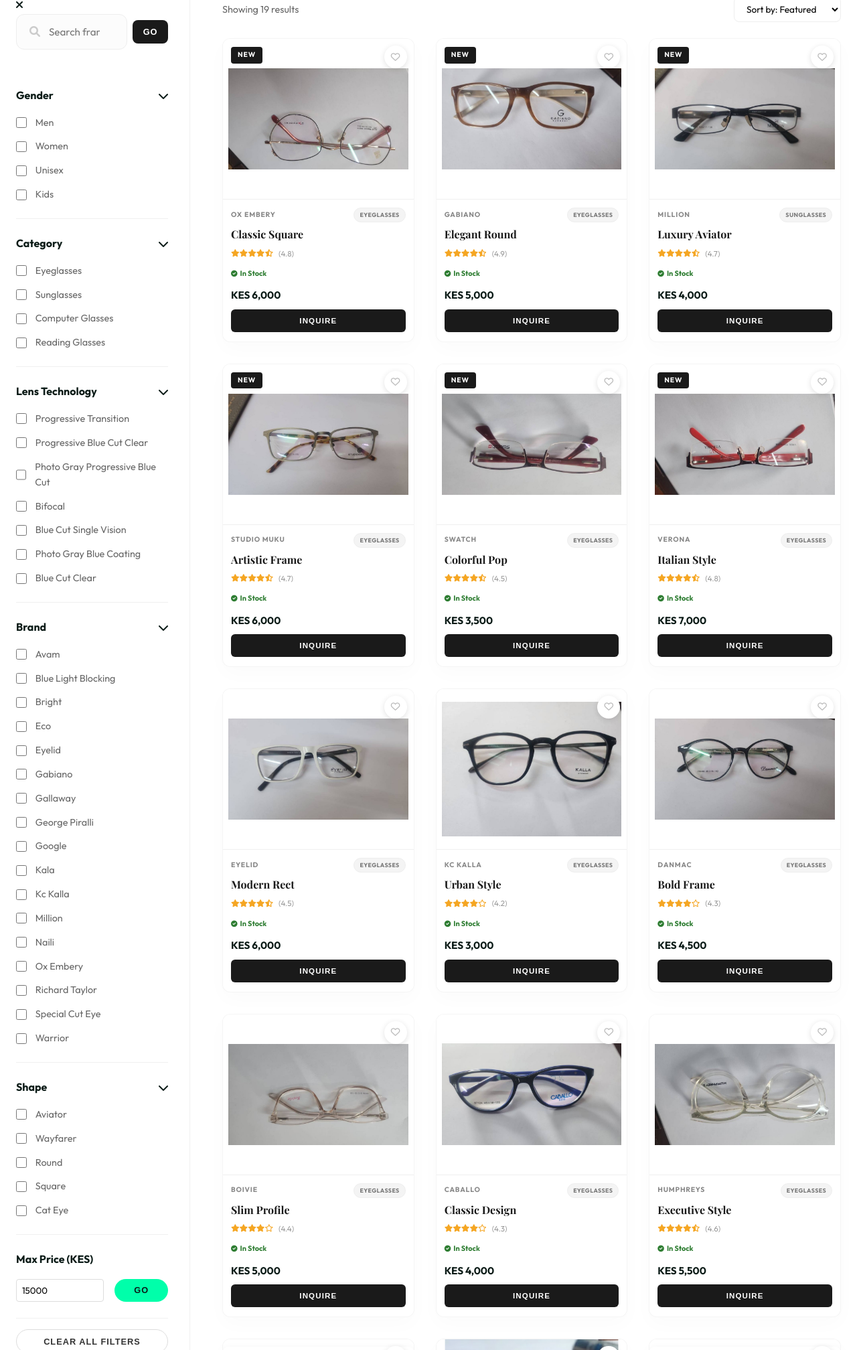
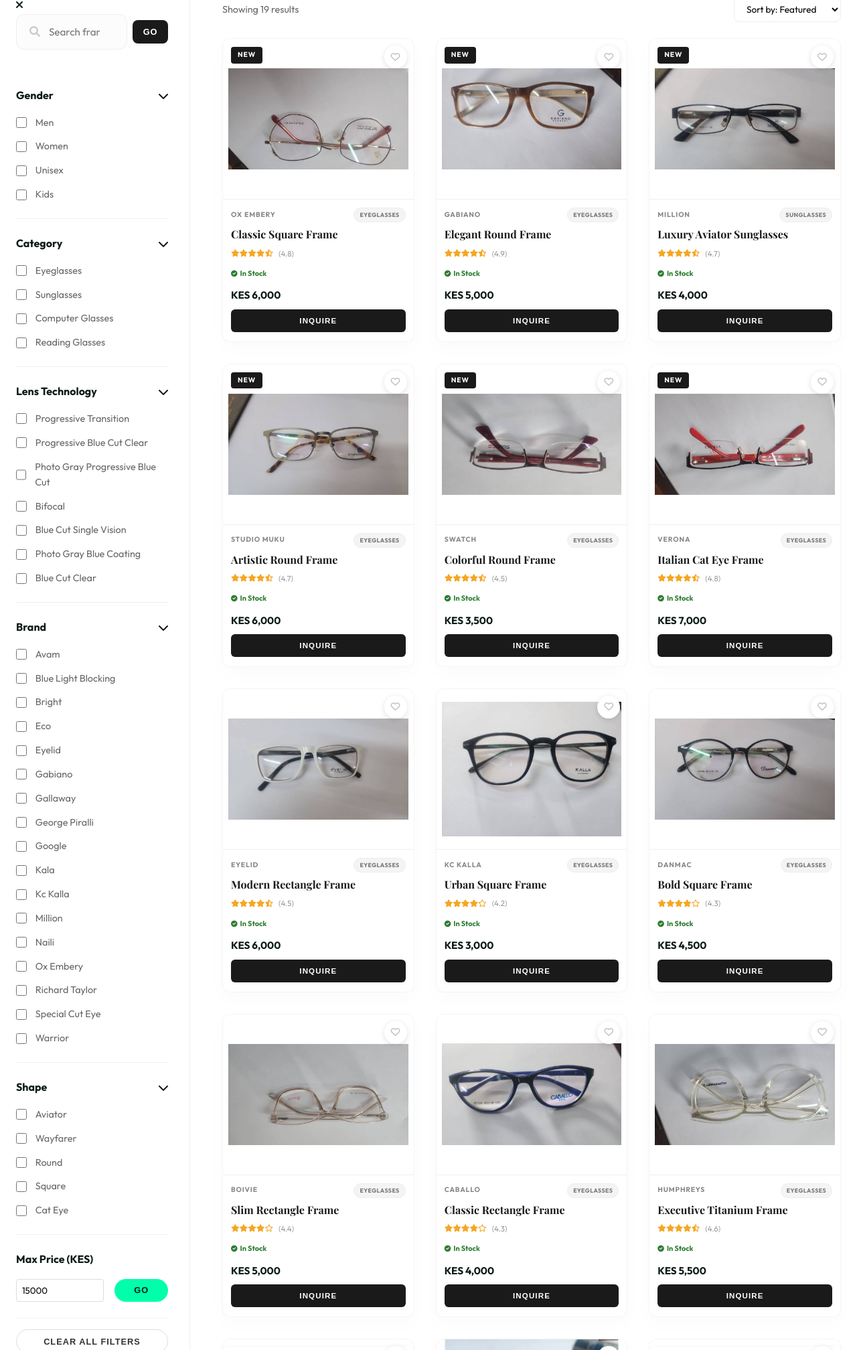
Before and after one commit to parrot-y/lotexoptical, a plain HTML site: page collection.html in a window 1280 px wide. Shown: the part 400-2416 px from the top of the page at 67% size. Drawn offline with nearby package versions, Linux system fonts and the light colour scheme; grey boxes are pictures that could not be loaded; a web font is replaced by a local one.

Commit message:
feat: all brands now have 2 images (hover = second angle), improved product names for clarity

```diff
--- a/collection.html
+++ b/collection.html
@@ -1049,18 +1049,18 @@
                     tags: ['Unisex', 'Round', 'Blue Cut Clear']
                 },
                 // --- Frames (Static List) ---
-                { id: 'frame-ox-embery', brand: 'Ox Embery', name: 'Classic Square', price: 6000, image: 'assets/frames/Ox embery.jpg', hoverImage: 'assets/model_images/model_ox_embery.png', category: 'Eyeglasses', gender: 'Unisex', shape: 'Square', material: 'Acetate', isNew: true, rating: 4.8, reviews: 12, lensFeatures: [], tags: ['Unisex', 'Square', 'Eyeglasses', 'Ox Embery'] },
-                { id: 'frame-eyelid', brand: 'Eyelid', name: 'Modern Rect', price: 6000, image: 'assets/frames/eyelid.jpg', hoverImage: 'assets/model_images/model_eyelid.png', category: 'Eyeglasses', gender: 'Men', shape: 'Rectangle', material: 'Metal', isNew: false, rating: 4.5, reviews: 8, lensFeatures: [], tags: ['Men', 'Rectangle', 'Eyeglasses', 'Eyelid'] },
-                { id: 'frame-gabiano', brand: 'Gabiano', name: 'Elegant Round', price: 5000, image: 'assets/frames/gabiano.jpg', hoverImage: 'assets/model_images/model_gabiano.png', category: 'Eyeglasses', gender: 'Women', shape: 'Round', material: 'Mix', isNew: true, rating: 4.9, reviews: 15, lensFeatures: [], tags: ['Women', 'Round', 'Eyeglasses', 'Gabiano'] },
-                { id: 'frame-kc-kalla', brand: 'Kc Kalla', name: 'Urban Style', price: 3000, image: 'assets/frames/kalla.jpg', hoverImage: 'assets/model_images/model_kc_kalla.png', category: 'Eyeglasses', gender: 'Unisex', shape: 'Square', material: 'Acetate', isNew: false, rating: 4.2, reviews: 5, lensFeatures: [], tags: ['Unisex', 'Square', 'Eyeglasses', 'Kc Kalla'] },
-                { id: 'frame-million', brand: 'Million', name: 'Luxury Aviator', price: 4000, image: 'assets/frames/million.jpg', hoverImage: 'assets/model_images/model_million.png', category: 'Sunglasses', gender: 'Men', shape: 'Aviator', material: 'Metal', isNew: true, rating: 4.7, reviews: 20, lensFeatures: [], tags: ['Men', 'Aviator', 'Sunglasses', 'Million'] },
-                { id: 'frame-danmac', brand: 'Danmac', name: 'Bold Frame', price: 4500, image: 'assets/frames/Danmac.jpg', hoverImage: 'assets/model_images/model_danmac.png', category: 'Eyeglasses', gender: 'Men', shape: 'Square', material: 'Acetate', isNew: false, rating: 4.3, reviews: 6, lensFeatures: [], tags: ['Men', 'Square', 'Eyeglasses', 'Danmac'] },
-                { id: 'frame-boivie', brand: 'Boivie', name: 'Slim Profile', price: 5000, image: 'assets/frames/boivie.jpg', hoverImage: 'assets/model_images/model_boivie.png', category: 'Eyeglasses', gender: 'Unisex', shape: 'Rectangle', material: 'Metal', isNew: false, rating: 4.4, reviews: 7, lensFeatures: [], tags: ['Unisex', 'Rectangle', 'Eyeglasses', 'Boivie'] },
-                { id: 'frame-caballo', brand: 'Caballo', name: 'Classic Design', price: 4000, image: 'assets/frames/caballo.jpg', hoverImage: 'assets/model_images/model_caballo.png', category: 'Eyeglasses', gender: 'Men', shape: 'Rectangle', material: 'Metal', isNew: false, rating: 4.3, reviews: 5, lensFeatures: [], tags: ['Men', 'Rectangle', 'Eyeglasses', 'Caballo'] },
-                { id: 'frame-humphreys', brand: 'Humphreys', name: 'Executive Style', price: 5500, image: 'assets/frames/humphreys.jpg', hoverImage: 'assets/model_images/model_humphreys.png', category: 'Eyeglasses', gender: 'Men', shape: 'Rectangle', material: 'Titanium', isNew: false, rating: 4.6, reviews: 9, lensFeatures: [], tags: ['Men', 'Rectangle', 'Eyeglasses', 'Humphreys'] },
-                { id: 'frame-studiomuku', brand: 'Studio Muku', name: 'Artistic Frame', price: 6000, image: 'assets/frames/studiomuku.jpg', hoverImage: 'assets/model_images/model_studiomuku.png', category: 'Eyeglasses', gender: 'Women', shape: 'Round', material: 'Acetate', isNew: true, rating: 4.7, reviews: 11, lensFeatures: [], tags: ['Women', 'Round', 'Eyeglasses', 'Studio Muku'] },
-                { id: 'frame-swatch', brand: 'Swatch', name: 'Colorful Pop', price: 3500, image: 'assets/frames/swatch.jpg', category: 'Eyeglasses', gender: 'Unisex', shape: 'Round', material: 'Plastic', isNew: true, rating: 4.5, reviews: 8, lensFeatures: [], tags: ['Unisex', 'Round', 'Eyeglasses', 'Swatch'] },
-                { id: 'frame-verona', brand: 'Verona', name: 'Italian Style', price: 7000, image: 'assets/frames/verona.jpg', category: 'Eyeglasses', gender: 'Women', shape: 'Cat Eye', material: 'Acetate', isNew: true, rating: 4.8, reviews: 14, lensFeatures: [], tags: ['Women', 'Cat Eye', 'Eyeglasses', 'Verona'] }
+                { id: 'frame-ox-embery', brand: 'Ox Embery', name: 'Classic Square Frame', price: 6000, image: 'assets/frames/Ox embery.jpg', hoverImage: 'assets/frames/ox embery1.jpg', category: 'Eyeglasses', gender: 'Unisex', shape: 'Square', material: 'Acetate', isNew: true, rating: 4.8, reviews: 12, lensFeatures: [], tags: ['Unisex', 'Square', 'Eyeglasses', 'Ox Embery'] },
+                { id: 'frame-eyelid', brand: 'Eyelid', name: 'Modern Rectangle Frame', price: 6000, image: 'assets/frames/eyelid.jpg', hoverImage: 'assets/frames/eyelid1.jpg', category: 'Eyeglasses', gender: 'Men', shape: 'Rectangle', material: 'Metal', isNew: false, rating: 4.5, reviews: 8, lensFeatures: [], tags: ['Men', 'Rectangle', 'Eyeglasses', 'Eyelid'] },
+                { id: 'frame-gabiano', brand: 'Gabiano', name: 'Elegant Round Frame', price: 5000, image: 'assets/frames/gabiano.jpg', hoverImage: 'assets/frames/gabiano1.jpg', category: 'Eyeglasses', gender: 'Women', shape: 'Round', material: 'Mix', isNew: true, rating: 4.9, reviews: 15, lensFeatures: [], tags: ['Women', 'Round', 'Eyeglasses', 'Gabiano'] },
+                { id: 'frame-kc-kalla', brand: 'Kc Kalla', name: 'Urban Square Frame', price: 3000, image: 'assets/frames/kalla.jpg', hoverImage: 'assets/frames/kalla1.jpg', category: 'Eyeglasses', gender: 'Unisex', shape: 'Square', material: 'Acetate', isNew: false, rating: 4.2, reviews: 5, lensFeatures: [], tags: ['Unisex', 'Square', 'Eyeglasses', 'Kc Kalla'] },
+                { id: 'frame-million', brand: 'Million', name: 'Luxury Aviator Sunglasses', price: 4000, image: 'assets/frames/million.jpg', hoverImage: 'assets/frames/million1.jpg', category: 'Sunglasses', gender: 'Men', shape: 'Aviator', material: 'Metal', isNew: true, rating: 4.7, reviews: 20, lensFeatures: [], tags: ['Men', 'Aviator', 'Sunglasses', 'Million'] },
+                { id: 'frame-danmac', brand: 'Danmac', name: 'Bold Square Frame', price: 4500, image: 'assets/frames/Danmac.jpg', hoverImage: 'assets/frames/danmac1.jpg', category: 'Eyeglasses', gender: 'Men', shape: 'Square', material: 'Acetate', isNew: false, rating: 4.3, reviews: 6, lensFeatures: [], tags: ['Men', 'Square', 'Eyeglasses', 'Danmac'] },
+                { id: 'frame-boivie', brand: 'Boivie', name: 'Slim Rectangle Frame', price: 5000, image: 'assets/frames/boivie.jpg', hoverImage: 'assets/frames/boivie1.jpg', category: 'Eyeglasses', gender: 'Unisex', shape: 'Rectangle', material: 'Metal', isNew: false, rating: 4.4, reviews: 7, lensFeatures: [], tags: ['Unisex', 'Rectangle', 'Eyeglasses', 'Boivie'] },
+                { id: 'frame-caballo', brand: 'Caballo', name: 'Classic Rectangle Frame', price: 4000, image: 'assets/frames/caballo.jpg', hoverImage: 'assets/frames/caballo1.jpg', category: 'Eyeglasses', gender: 'Men', shape: 'Rectangle', material: 'Metal', isNew: false, rating: 4.3, reviews: 5, lensFeatures: [], tags: ['Men', 'Rectangle', 'Eyeglasses', 'Caballo'] },
+                { id: 'frame-humphreys', brand: 'Humphreys', name: 'Executive Titanium Frame', price: 5500, image: 'assets/frames/humphreys.jpg', hoverImage: 'assets/frames/humphreys1.jpg', category: 'Eyeglasses', gender: 'Men', shape: 'Rectangle', material: 'Titanium', isNew: false, rating: 4.6, reviews: 9, lensFeatures: [], tags: ['Men', 'Rectangle', 'Eyeglasses', 'Humphreys'] },
+                { id: 'frame-studiomuku', brand: 'Studio Muku', name: 'Artistic Round Frame', price: 6000, image: 'assets/frames/studiomuku.jpg', hoverImage: 'assets/frames/studiomuku1.jpg', category: 'Eyeglasses', gender: 'Women', shape: 'Round', material: 'Acetate', isNew: true, rating: 4.7, reviews: 11, lensFeatures: [], tags: ['Women', 'Round', 'Eyeglasses', 'Studio Muku'] },
+                { id: 'frame-swatch', brand: 'Swatch', name: 'Colorful Round Frame', price: 3500, image: 'assets/frames/swatch.jpg', hoverImage: 'assets/frames/swatch1.jpg', category: 'Eyeglasses', gender: 'Unisex', shape: 'Round', material: 'Plastic', isNew: true, rating: 4.5, reviews: 8, lensFeatures: [], tags: ['Unisex', 'Round', 'Eyeglasses', 'Swatch'] },
+                { id: 'frame-verona', brand: 'Verona', name: 'Italian Cat Eye Frame', price: 7000, image: 'assets/frames/verona.jpg', hoverImage: 'assets/frames/verona1.jpg', category: 'Eyeglasses', gender: 'Women', shape: 'Cat Eye', material: 'Acetate', isNew: true, rating: 4.8, reviews: 14, lensFeatures: [], tags: ['Women', 'Cat Eye', 'Eyeglasses', 'Verona'] }
 
 
             ];
```
Also changed, not shown: product.html (+12 -14 lines), assets/frames/boivie1.jpg (added), assets/frames/caballo1.jpg (added), assets/frames/danmac1.jpg (added), assets/frames/studiomuku1.jpg (added), assets/frames/swatch1.jpg (added), assets/frames/verona1.jpg (added).
